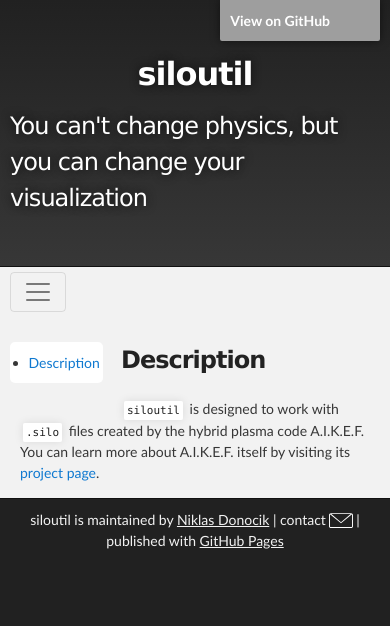
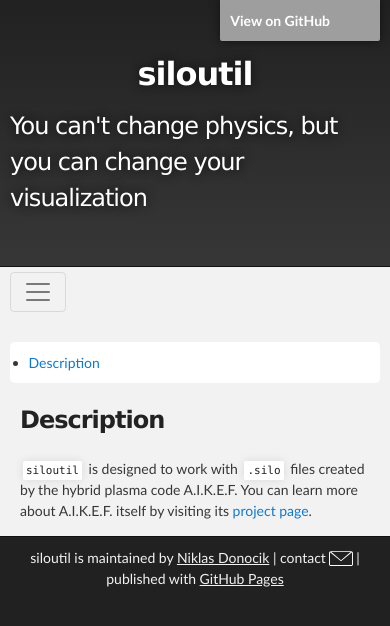
Before and after one commit to siloutil/siloutil.github.io, a Jekyll site: the page built from README.md, in a window 390 px wide. Shown: the top 626 px of the page. Built offline with Jekyll 4.4.1, drawn with Linux system fonts in a browser that asks for light colours; our own code applies the rules of GitHub Pages for plain Markdown files; grey boxes are pictures that could not be loaded.

Commit message:
Update style.css

```diff
--- a/css/style.css
+++ b/css/style.css
@@ -570,6 +570,9 @@ form{
 	code,pre{
 		font-size:11px
 	}
+	.toc {
+		width:100%;
+	}
 }
 @media screen and (max-width: 320px){
 	body{
```
